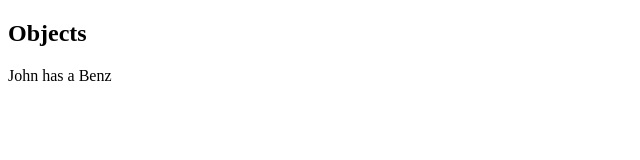
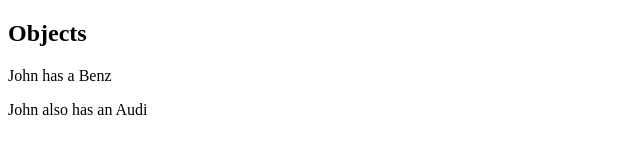
Before and after one commit to Jay-Jeremiah/Javascript_practice, a plain HTML site: page Objects/Nested Objects/index4.html in a window 1280 px wide. Shown: the whole page, without its empty margins (0-640 px from the left). Drawn offline with Linux system fonts and the light colour scheme.

Commit message:
nested objects(objects within an object)

```diff
--- a/Objects/Nested Objects/index4.html
+++ b/Objects/Nested Objects/index4.html
@@ -8,6 +8,7 @@
 <body>
     <h2>Objects</h2>
     <p id="demo"></p>
+    <p id="demo2"></p>
     <script src="index4.js"></script>
 </body>
 </html>
--- a/Objects/Nested Objects/index4.js
+++ b/Objects/Nested Objects/index4.js
@@ -9,3 +9,5 @@
 };
 
 document.getElementById('demo').innerHTML = owner.Name + " " + "has" + " " + "a" + " " + owner.myCars.car3;
+
+document.getElementById('demo2').innerHTML = owner['Name'] + " " + "also has an" + " " + owner['myCars']['car2'];
```
